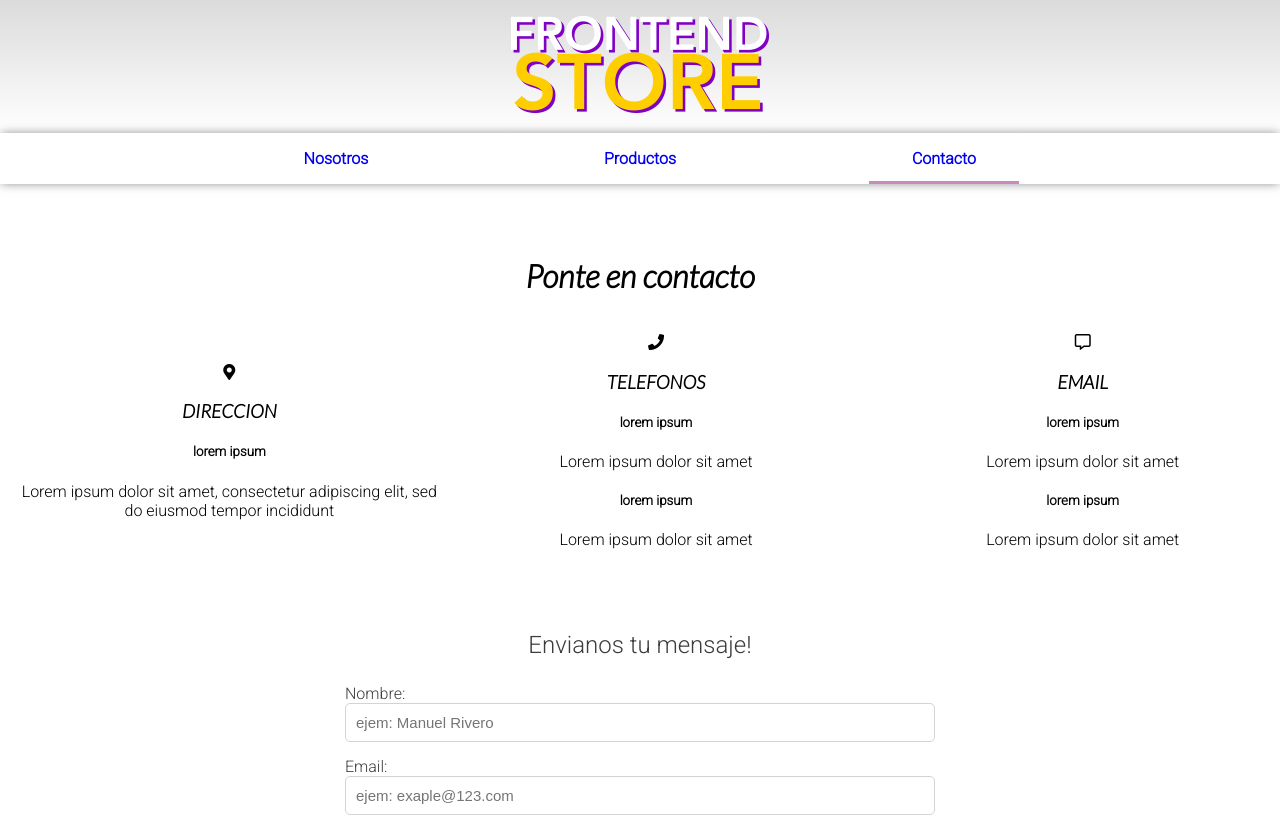
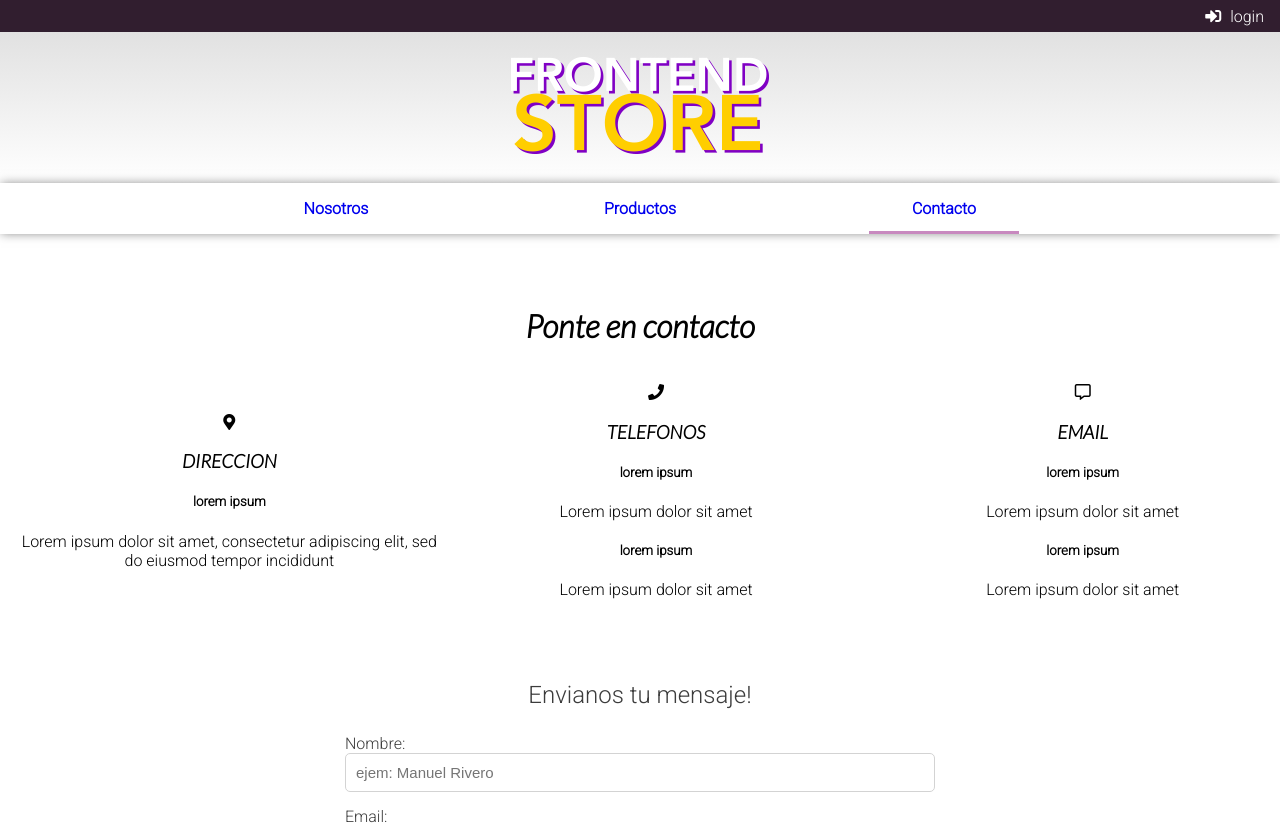
Before and after one commit to manuelRivero/react-routing, a React (Create React App) app in the folder cliente/: page /contacto in a window 1280 px wide. Shown: the top 825 px of the page. Built offline with nearby package versions, Linux system fonts and the light colour scheme; what auth0-js would draw is missing.

Commit message:
agregado: barra superior en el header, boton y funcionabilidad de login condicional

```diff
--- a/cliente/src/components/App.js
+++ b/cliente/src/components/App.js
@@ -1,5 +1,4 @@
 import React, { Component } from 'react';
-import Header from './Header/Header';
 import {makeMainRoutes} from './routes';
 
 
@@ -16,7 +15,7 @@ class App extends Component {
   render() {
     return (
       <div className="container">
-          <Header />
+
           {makeMainRoutes()}
       </div>
     );
--- a/cliente/src/components/Header/Header.js
+++ b/cliente/src/components/Header/Header.js
@@ -1,11 +1,41 @@
-import React from 'react';
+import React, {Component} from 'react';
 import './header.css'
-export default () => {
+export default class Header extends Component {
+
+
+
+  logout = () => {
+    this.props.auth.logout();
+
+  }
+
+  login = () => {
+    this.props.auth.login();
+  }
+
+  renderLogBtn = () => {
+    let login = <a onClick = {this.login} className="log-btn">
+                  <i class="fas fa-sign-in-alt log-text"></i> login
+                </a> ;
+    let logout = <a onClick = {this.logout} className="log-btn">
+                  <i class="fas fa-sign-in-alt log-text"></i> logout
+                </a>
+    return !this.props.auth.isAuthenticated() ? login : logout ;
+  }
+  render(){
     return (
       <header>
+        <React.Fragment>
+          <div className="head">
+                {this.renderLogBtn()}
+          </div>
           <div className="logo">
                 <img src="/img/logo.png" />
+
           </div>
+        </React.Fragment>
+
       </header>
     )
   }
+}
--- a/cliente/src/components/Header/header.css
+++ b/cliente/src/components/Header/header.css
@@ -1,7 +1,27 @@
 header{
-    padding:1rem;
     text-align: center;
     background: -webkit-linear-gradient(to top, #ffffff, #dbdbdb);  /* Chrome 10-25, Safari 5.1-6 */
     background: linear-gradient(to top, #ffffff, #dbdbdb); /* W3C, IE 10+/ Edge, Firefox 16+, Chrome 26+, Opera 12+, Safari 7+ */
 
 }
+
+.head{
+    background-color: rgb(49, 30, 47);
+    min-height: 2rem;
+    display: flex;
+    justify-content:flex-end;
+    align-items: center;
+}
+
+.log-text{
+    margin: 5px;
+}
+
+.logo{
+    padding:25px;
+}
+.log-btn{
+    color: #ffffff;
+    margin: 0 1rem;
+    cursor: pointer;
+}
--- a/cliente/src/components/routes.js
+++ b/cliente/src/components/routes.js
@@ -8,6 +8,7 @@ import history from '../history';
 
 // Componentes Propios
 
+import Header from './Header/Header';
 import Nosotros from './Nosotros/Nosotros';
 import NoFound from './NoFound';
 import Productos from './Productos/Productos';
@@ -27,6 +28,7 @@ const handleAuthentication = ({location}) => {
 export const makeMainRoutes = () => {
   return (
       <Router history={history}>
+        <Header auth ={auth} />
         <Nav></Nav>
         <div>
             <Route path="/callback" render={(props) => {
```
Also changed, not shown: cliente/src/components/Router.js (deleted, +0 -22 lines). Lines whose indentation alone changed are shown as unchanged.
